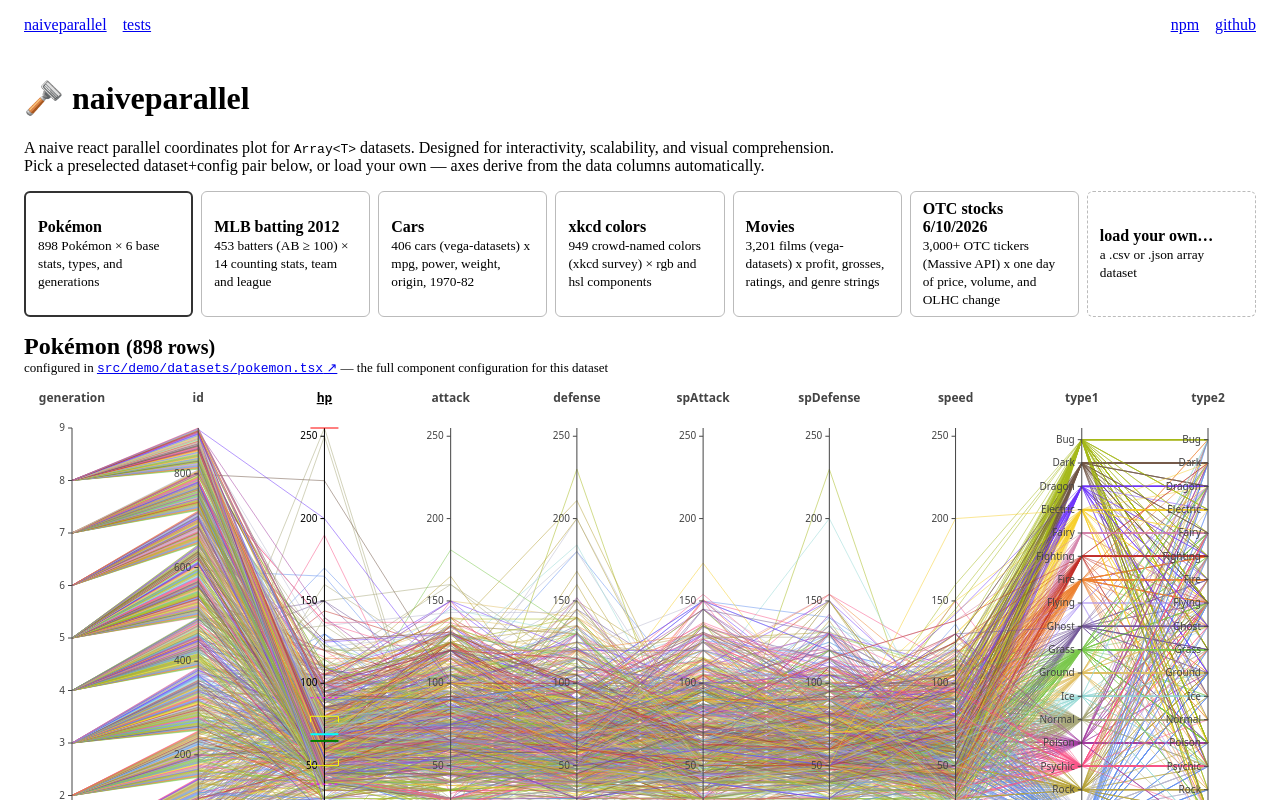
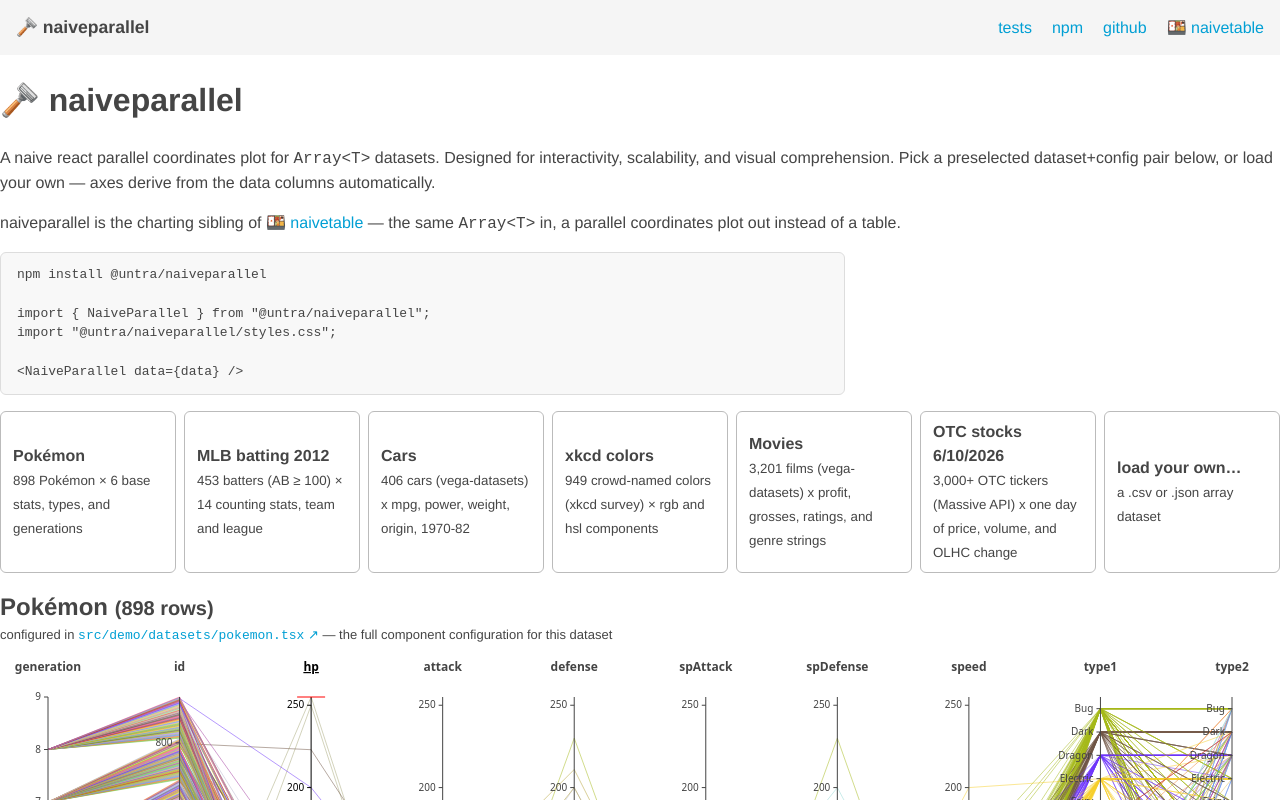
Before and after one commit to untra/naiveparallel, a React (Vite) app: page /#/ in a window 1280 px wide. Shown: the top 800 px of the page. Built offline with nearby package versions, Linux system fonts and the light colour scheme.

Commit message:
naiveparallel page design cleanup

```diff
--- a/src/demo/App.tsx
+++ b/src/demo/App.tsx
@@ -5,14 +5,16 @@ import { Tests } from "./routes/tests";
 export function App() {
   return (
     <HashRouter>
-      <nav style={{ display: "flex", gap: "1rem", padding: "0.5rem 1rem" }}>
-        <Link to="/">naiveparallel</Link>
+      <header className="site-header">
+        <Link to="/" className="site-brand">
+          🪒 naiveparallel
+        </Link>
+        <nav className="site-nav" aria-label="site">
           <Link to="/test">tests</Link>
           <a
             href="https://www.npmjs.com/package/@untra/naiveparallel"
             target="_blank"
             rel="noreferrer"
-          style={{ marginLeft: "auto" }}
           >
             npm
           </a>
@@ -23,12 +25,40 @@ export function App() {
           >
             github
           </a>
+          <a
+            href="https://naivetable.untra.io"
+            target="_blank"
+            rel="noreferrer"
+          >
+            🍱 naivetable
+          </a>
         </nav>
+      </header>
       <Routes>
         <Route path="/" element={<Home />} />
         <Route path="/test" element={<Tests />} />
         <Route path="*" element={<p>404</p>} />
       </Routes>
+      <footer className="footer">
+        <p>
+          MIT © Samuel Volin ·{" "}
+          <a
+            href="https://github.com/untra/naivetable"
+            target="_blank"
+            rel="noreferrer"
+          >
+            github.com/untra/naivetable
+          </a>{" "}
+          ·{" "}
+          <a
+            href="https://github.com/untra/naiveparallel"
+            target="_blank"
+            rel="noreferrer"
+          >
+            github.com/untra/naiveparallel
+          </a>
+        </p>
+      </footer>
     </HashRouter>
   );
 }
--- a/src/demo/main.tsx
+++ b/src/demo/main.tsx
@@ -1,6 +1,7 @@
 import React from "react";
 import { createRoot } from "react-dom/client";
 import { App } from "./App";
+import "./styles.css";
 
 const root = document.getElementById("root");
 if (!root) throw new Error("missing #root element");
--- a/src/demo/routes/home.tsx
+++ b/src/demo/routes/home.tsx
@@ -1,4 +1,4 @@
-import React, { useEffect, useRef, useState } from "react";
+import { useEffect, useRef, useState } from "react";
 import {
   NaiveParallel,
   ParallelChart,
@@ -24,20 +24,12 @@ interface LoadedDataset {
 const GITHUB_DATASETS_BASE =
   "https://github.com/untra/naiveparallel/blob/main/src/demo/datasets/";
 
-const tileStyle = (active: boolean, disabled: boolean): React.CSSProperties => ({
-  display: "block",
-  flex: "1 1 130px",
-  padding: "0.5rem 0.75rem",
-  textAlign: "left",
-  borderWidth: active ? 2 : 1,
-  borderStyle: "solid",
-  borderColor: active ? "#333" : "#bbb",
-  borderRadius: 6,
-  background: disabled ? "#f4f4f4" : "white",
-  color: disabled ? "#999" : "inherit",
-  cursor: disabled ? "default" : "pointer",
-  font: "inherit",
-});
+const USAGE_SNIPPET = `npm install @untra/naiveparallel
+
+import { NaiveParallel } from "@untra/naiveparallel";
+import "@untra/naiveparallel/styles.css";
+
+<NaiveParallel data={data} />`;
 
 export function Home() {
   const [loaded, setLoaded] = useState<LoadedDataset | null>(null);
@@ -83,25 +75,31 @@ export function Home() {
   }, []);
 
   return (
-    <main style={{ padding: "1rem" }}>
+    <main className="site-main">
       <h1>🪒 naiveparallel</h1>
-      <p style={{ maxWidth: "104ch" }}>
+      <p className="intro">
         A naive react parallel coordinates plot for <code>{"Array<T>"}</code> datasets. Designed for interactivity, scalability, and visual comprehension.
         Pick a preselected dataset+config pair below, or load your own — axes derive from the data columns automatically.
       </p>
+      <p className="intro">
+        naiveparallel is the charting sibling of{" "}
+        <a href="https://naivetable.untra.io" target="_blank" rel="noreferrer">
+          🍱 naivetable
+        </a>{" "}
+        — the same <code>{"Array<T>"}</code> in, a parallel coordinates plot out instead of a table.
+      </p>
+      <pre className="code-sample">
+        <code>{USAGE_SNIPPET}</code>
+      </pre>
 
-      <div
-        role="group"
-        aria-label="datasets"
-        style={{ display: "flex", flexWrap: "wrap", gap: "0.5rem", margin: "1rem 0" }}
-      >
+      <div role="group" aria-label="datasets" className="dataset-tiles">
         {DEMO_DATASETS.map((dataset) => (
           <button
             key={dataset.id}
             type="button"
             disabled={dataset.disabled}
             aria-pressed={loaded?.key === dataset.id}
-            style={tileStyle(loaded?.key === dataset.id, !!dataset.disabled)}
+            className="dataset-tile"
             onClick={() => void pick(dataset)}
           >
             <strong>{loading === dataset.id ? "loading…" : dataset.title}</strong>
@@ -111,7 +109,8 @@ export function Home() {
         ))}
         <button
           type="button"
-          style={{ ...tileStyle(loaded?.key.startsWith("custom:") ?? false, false), borderStyle: "dashed" }}
+          aria-pressed={loaded?.key.startsWith("custom:") ?? false}
+          className="dataset-tile dataset-tile-upload"
           onClick={() => fileRef.current?.click()}
         >
           <strong>load your own…</strong>
--- /dev/null
+++ b/src/demo/styles.css
@@ -0,0 +1,127 @@
+body {
+  margin: 0;
+  font-family: "PT Sans", Helvetica, Arial, sans-serif;
+  font-size: 16px;
+  line-height: 1.5;
+  color: #454545;
+  background-color: #fff;
+}
+
+a {
+  color: #009fd4;
+  text-decoration: none;
+}
+
+a:hover {
+  color: #00b2ee;
+}
+
+/* Site header */
+
+.site-header {
+  display: flex;
+  align-items: center;
+  flex-wrap: wrap;
+  gap: 0.5rem 1rem;
+  min-height: 55px;
+  padding: 0 1rem;
+  background-color: #f5f5f5;
+}
+
+.site-brand {
+  font-weight: bold;
+  font-size: 1.1em;
+  color: #454545;
+}
+
+.site-brand:hover {
+  color: #454545;
+  opacity: 0.8;
+}
+
+.site-nav {
+  display: flex;
+  flex-wrap: wrap;
+  gap: 1.25rem;
+  margin-left: auto;
+}
+
+.page-link {
+  text-transform: uppercase;
+  font-weight: 700;
+  letter-spacing: 0.05em;
+  font-size: 0.85em;
+}
+
+.page-link:hover {
+  opacity: 0.8;
+}
+
+.wrapper {
+  max-width: 72rem;
+  margin: 0 auto;
+  padding: 0 1rem;
+}
+
+.page-content {
+  padding: 1rem 1rem 2rem;
+}
+
+.dataset-tiles {
+  display: flex;
+  flex-wrap: wrap;
+  gap: 0.5rem;
+  margin: 1rem 0;
+}
+
+.dataset-tile {
+  display: block;
+  flex: 1 1 130px;
+  padding: 0.5rem 0.75rem;
+  text-align: left;
+  border: 1px solid #bbb;
+  border-radius: 6px;
+  background: #fff;
+  color: inherit;
+  cursor: pointer;
+  font: inherit;
+}
+
+.dataset-tile:hover:enabled {
+  border-color: #009fd4;
+}
+
+.dataset-tile--active {
+  border-width: 2px;
+  border-color: #333;
+}
+
+.dataset-tile--disabled {
+  background: #f4f4f4;
+  color: #999;
+  cursor: default;
+}
+
+.dataset-tile--upload {
+  border-style: dashed;
+}
+
+/* Code sample */
+
+.code-sample {
+  max-width: 104ch;
+  margin: 0.75rem 0;
+  padding: 0.75rem 1rem;
+  background: #f8f8f8;
+  border: 1px solid #ddd;
+  border-radius: 6px;
+  font-size: 13px;
+  overflow-x: auto;
+}
+
+.footer {
+  padding-top: 1rem;
+  padding-bottom: 3em;
+  font-size: 12px;
+  color: #959595;
+}
```
Lines whose indentation alone changed are shown as unchanged.
